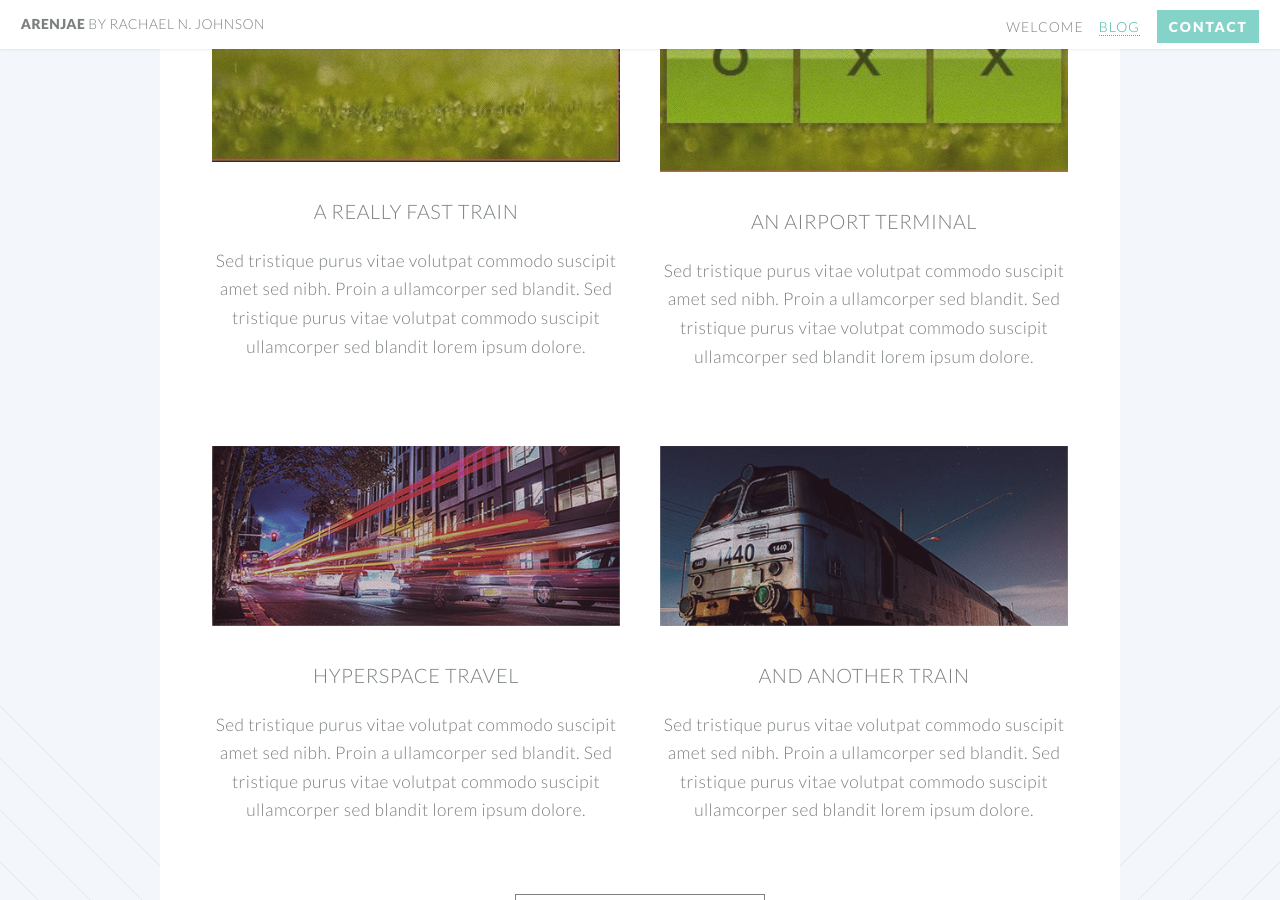
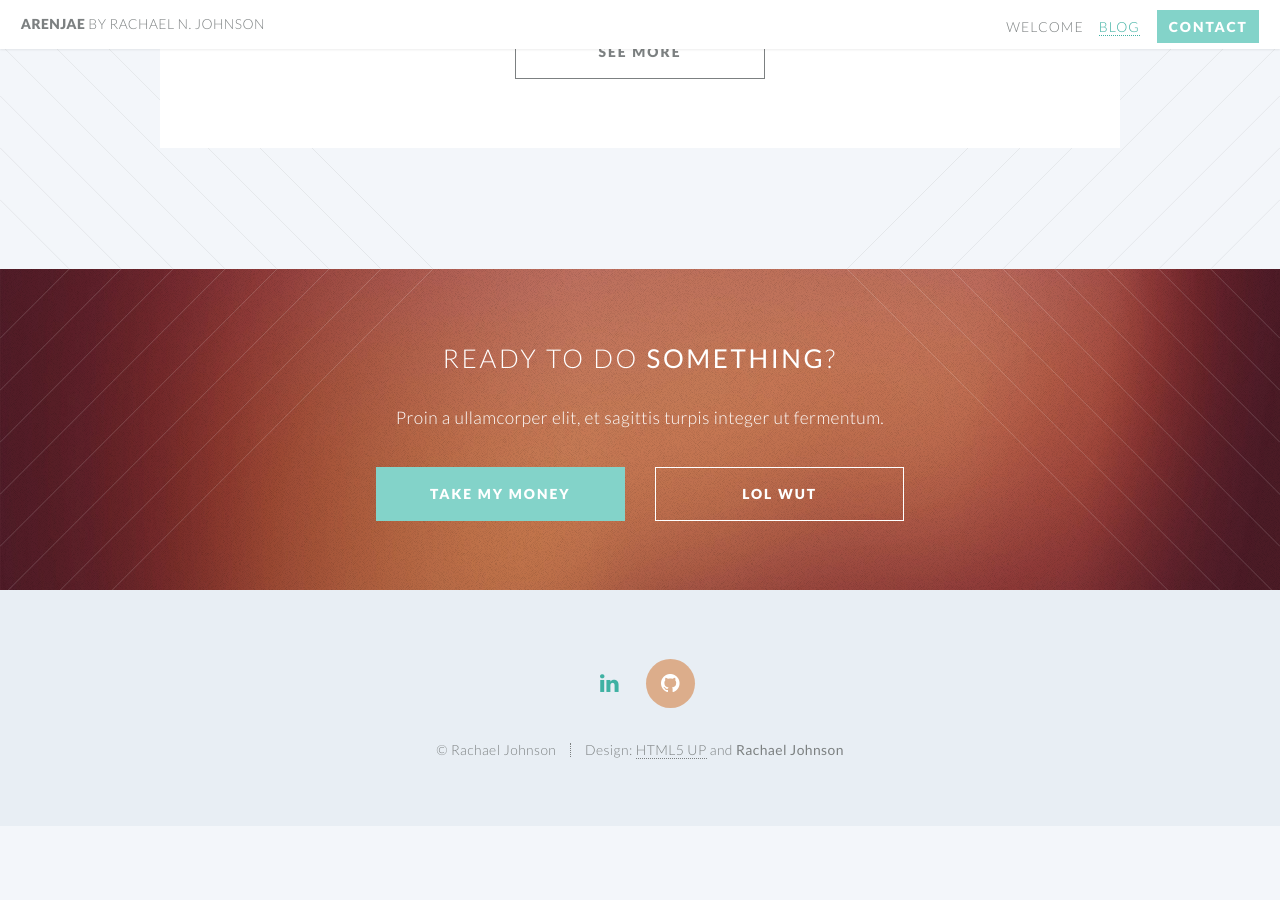
Before and after one commit to old-jekyll-templates/Twenty-Jekyll-Theme, a Jekyll site: the page built from index.html, in a window 1280 px wide and 900 px high, scrolled down 3065 px. Built offline with Jekyll 4.4.1, drawn with Linux system fonts in a browser that asks for light colours; after the commit the page ends 3891 px from its top, so only the background shows below that; some of the changed text lies outside the part shown.

Commit message:
Updated index.html

```diff
--- a/index.html
+++ b/index.html
@@ -12,8 +12,6 @@
 				</header>
 
 				<!-- One -->
-					<section class="wrapper style2 container special-alt"> </section>
-					<section class="wrapper style2 container special-alt"> </section>
 					<section class="wrapper style2 container special-alt">
 					  <div class="row half">
 							<div class="8u">
@@ -24,7 +22,7 @@
 								<p>I tutor Computer Science at Portland State University, and I offer private tutoring for computer science, math, and physics. As a female in the computer science industry, I know how hard it can be to connect with other women in STEM. Contact me if you are interested in a tutor!</p>
 								<footer>
 									<ul class="buttons">
-										<li><a href="#contact" class="button">Contact Me</a></li>
+										<li><a href="http://arenjae.com/contact.html" class="button">Contact Me</a></li>
 									</ul>
 								</footer>
 
@@ -87,14 +85,14 @@
 					<section class="wrapper style3 container special">
 
 						<header class="major">
-							<h2>Next look at this <strong>cool stuff</strong></h2>
+							<h2><strong>Portfolio</strong></h2>
 						</header>
 
 						<div class="row">
 							<div class="6u">
 
 								<section>
-									<a href="#" class="image featured"><img src="images/pic01.jpg" alt="" /></a>
+									<a href="#" <img src="images/pic01.jpg" alt="" /></a>
 									<header>
 										<h3>A Really Fast Train</h3>
 									</header>
@@ -114,30 +112,6 @@
 
 							</div>
 						</div>
-						<div class="row">
-							<div class="6u">
-
-								<section>
-									<a href="#" class="image featured"><img src="images/pic03.jpg" alt="" /></a>
-									<header>
-										<h3>Hyperspace Travel</h3>
-									</header>
-									<p>Sed tristique purus vitae volutpat commodo suscipit amet sed nibh. Proin a ullamcorper sed blandit. Sed tristique purus vitae volutpat commodo suscipit ullamcorper sed blandit lorem ipsum dolore.</p>
-								</section>
-
-							</div>
-							<div class="6u">
-
-								<section>
-									<a href="#" class="image featured"><img src="images/pic04.jpg" alt="" /></a>
-									<header>
-										<h3>And Another Train</h3>
-									</header>
-									<p>Sed tristique purus vitae volutpat commodo suscipit amet sed nibh. Proin a ullamcorper sed blandit. Sed tristique purus vitae volutpat commodo suscipit ullamcorper sed blandit lorem ipsum dolore.</p>
-								</section>
-
-							</div>
-						</div>
 
 						<footer class="major">
 							<ul class="buttons">
@@ -148,7 +122,6 @@
 					</section>
 
 			</article>
-
 		<!-- CTA -->
 			<section id="cta">
 
```
